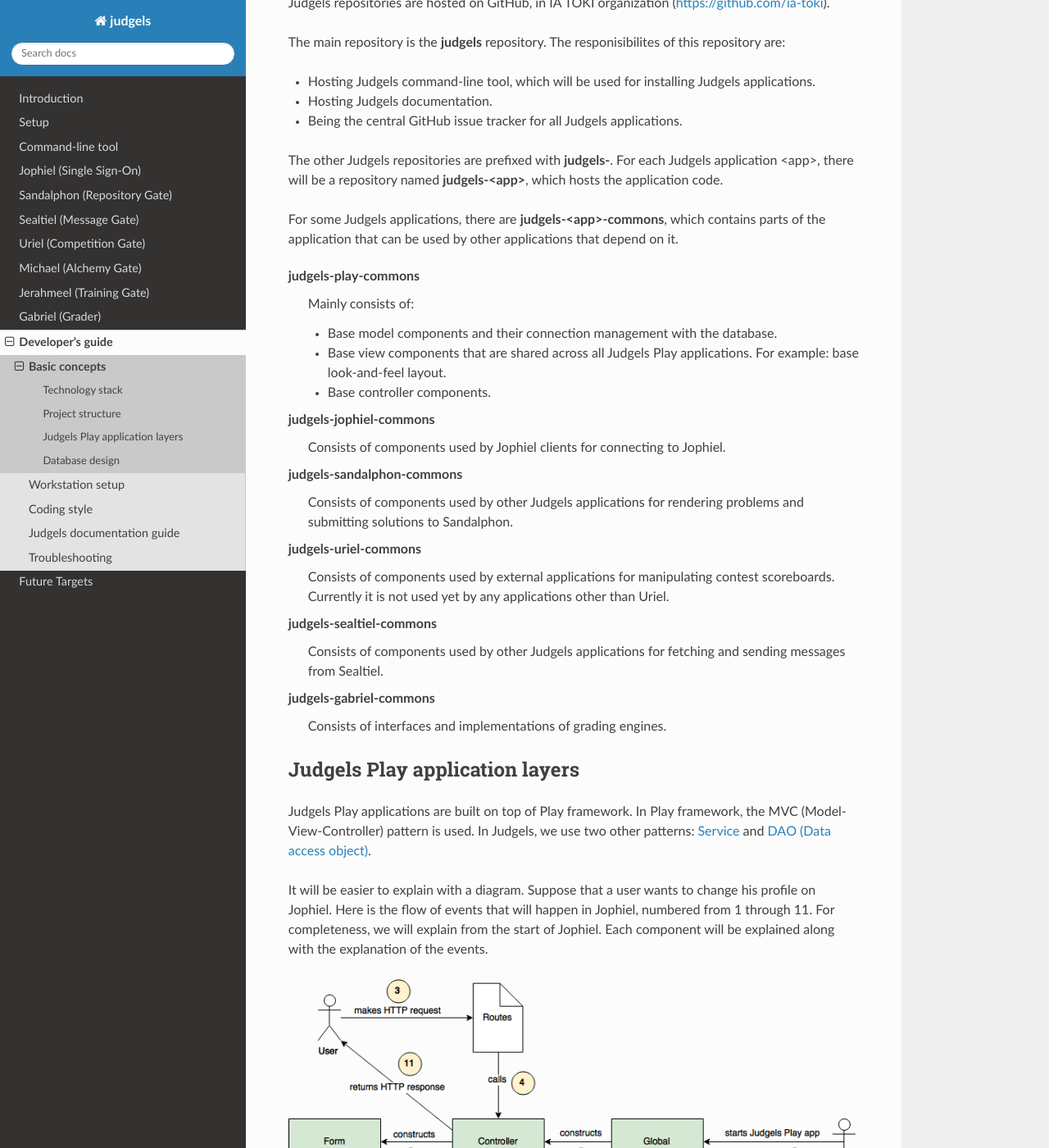
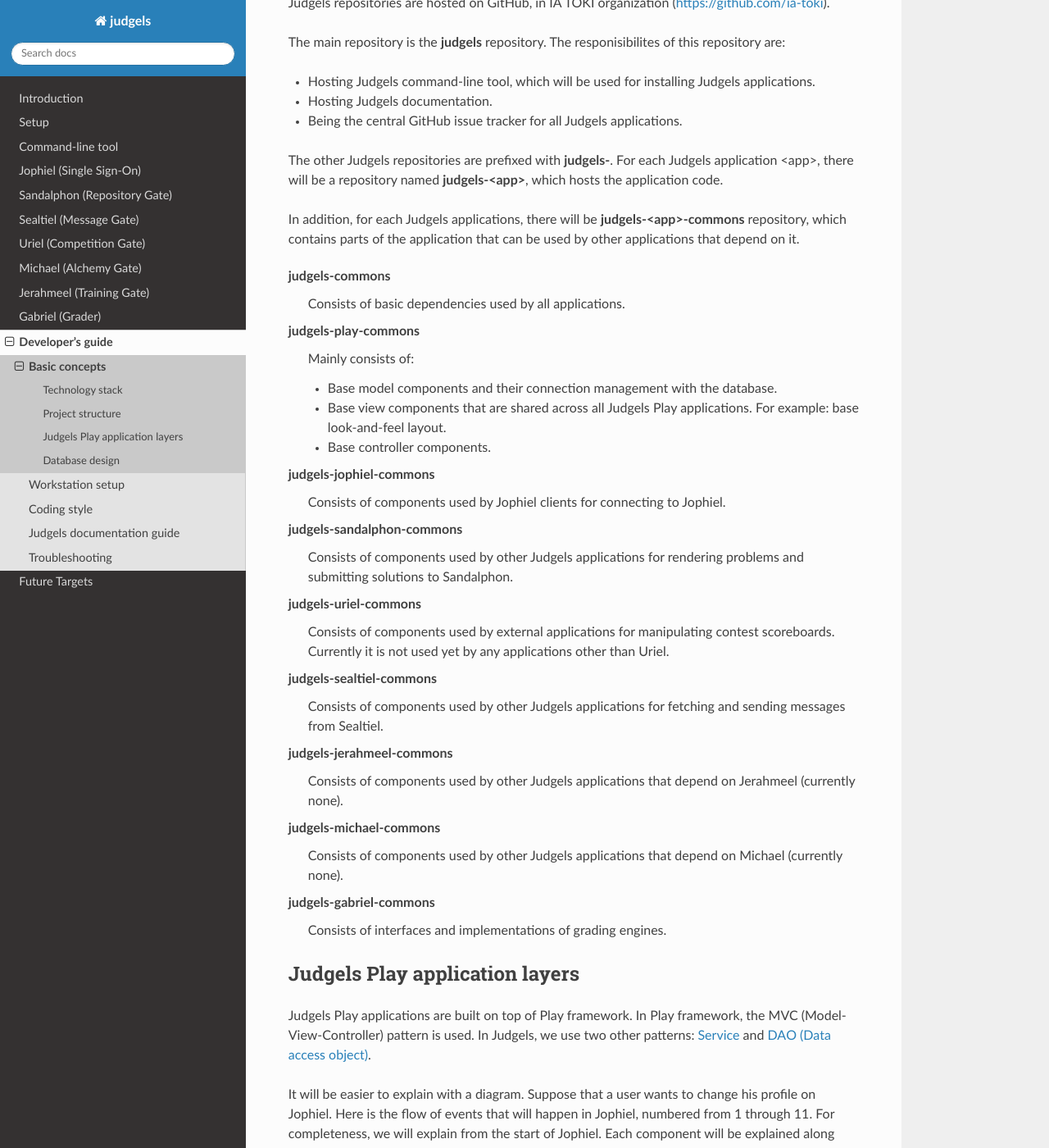
Before and after one commit to judgels/judgels, a Sphinx documentation site: the page built from docs/developers-guide_concepts.rst, in a window 1280 px wide and 1400 px high, scrolled down 833 px. Shown: the whole window at 82% size. Built offline with Sphinx 7.4.7 and the Read the Docs theme 2.0.0, drawn with Linux system fonts in a browser that asks for light colours; formulas are drawn with MathJax 3.

Commit message:
Update docs about <app>-commons

```diff
--- a/docs/developers-guide_concepts.rst
+++ b/docs/developers-guide_concepts.rst
@@ -41,7 +41,10 @@
 
 The other Judgels repositories are prefixed with **judgels-**. For each Judgels application <app>, there will be a repository named **judgels-<app>**, which hosts the application code.
 
-For some Judgels applications, there are **judgels-<app>-commons**, which contains parts of the application that can be used by other applications that depend on it.
+In addition, for each Judgels applications, there will be **judgels-<app>-commons** repository, which contains parts of the application that can be used by other applications that depend on it.
+
+judgels-commons
+    Consists of basic dependencies used by all applications.
 
 judgels-play-commons
     Mainly consists of:
@@ -61,6 +64,12 @@
 
 judgels-sealtiel-commons
     Consists of components used by other Judgels applications for fetching and sending messages from Sealtiel.
+
+judgels-jerahmeel-commons
+    Consists of components used by other Judgels applications that depend on Jerahmeel (currently none).
+
+judgels-michael-commons
+    Consists of components used by other Judgels applications that depend on Michael (currently none).
 
 judgels-gabriel-commons
     Consists of interfaces and implementations of grading engines.
```
